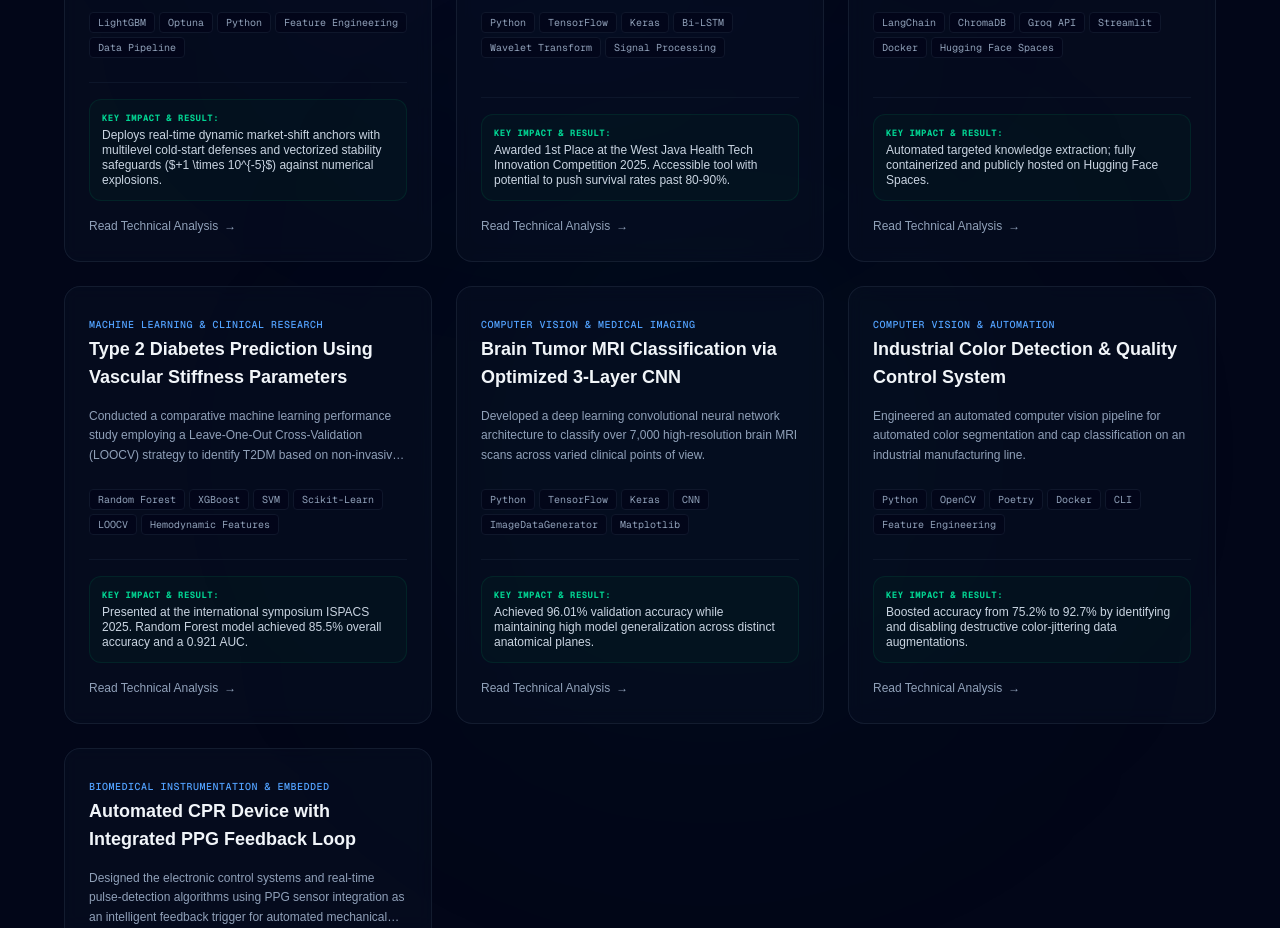
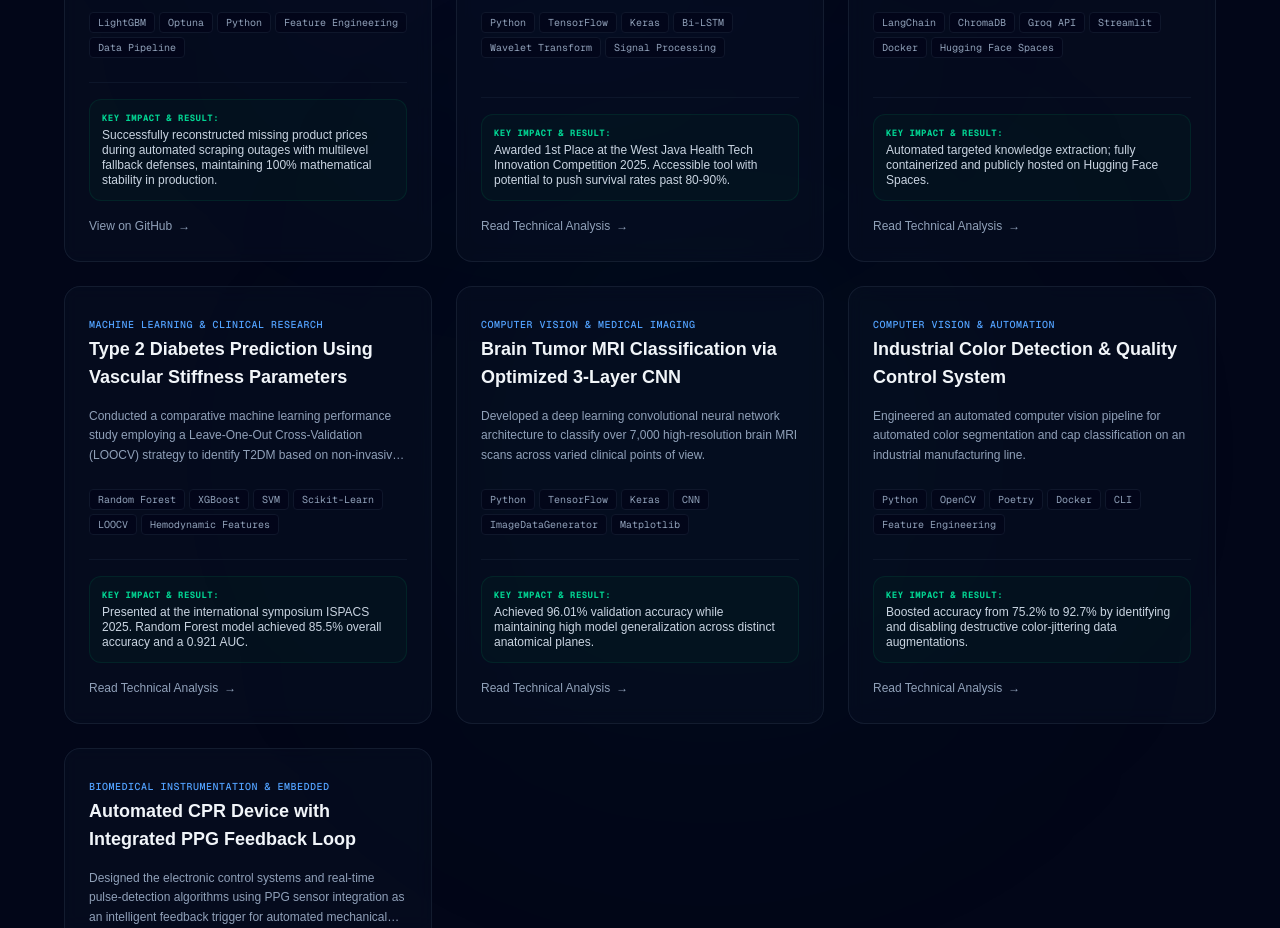
Before and after one commit to wikan1602/portfolio-site, a Next.js app: page /portfolio in a window 1280 px wide. Shown: the part 1040-1968 px from the top of the page. Built offline with nearby package versions, Linux system fonts and the light colour scheme.

Commit message:
feat: update portfolio

```diff
--- a/app/portfolio/page.tsx
+++ b/app/portfolio/page.tsx
@@ -7,7 +7,8 @@ export default function PortfolioPage() {
       description: "Eliminated reliance on external third-party APIs by deploying a localized open-source model (Qwen) on private cloud infrastructure to securely process medical records.",
       category: "Enterprise AI & Infrastructure",
       tags: ["Qwen", "Ollama", "vLLM", "HPE PCAI", "Python"],
-      impact: "Slashed response latency from 3.6s to 1.1s (69% performance lift) while ensuring 100% compliance with strict data privacy regulations."
+      impact: "Slashed response latency from 3.6s to 1.1s (69% performance lift) while ensuring 100% compliance with strict data privacy regulations.",
+      link: "/portfolio/cloud-api-to-local-inference"
     },
     {
       slug: "on-premise-clinical-rag-system",
@@ -15,7 +16,8 @@ export default function PortfolioPage() {
       description: "Engineered a secure Retrieval-Augmented Generation (RAG) pipeline for automated EMR summarization and automated billing analysis without exposing sensitive patient data to external networks.",
       category: "Generative AI & Architecture",
       tags: ["LangChain", "n8n", "PostgreSQL", "C# / .NET Core", "Python"],
-      impact: "Enabled 100% secure, fully on-premise processing of highly confidential hospital documents."
+      impact: "Enabled 100% secure, fully on-premise processing of highly confidential hospital documents.",
+      link: "/portfolio/on-premise-clinical-rag-system"
     },
     {
       slug: "multimodal-mlops-clinical-risk",
@@ -23,7 +25,8 @@ export default function PortfolioPage() {
       description: "Designed a 10-container microservices topology using Apache Airflow chunked DAGs and MLflow to efficiently process multimodal clinical data and prevent system out-of-memory (OOM) failures.",
       category: "MLOps & Data Engineering",
       tags: ["Docker Compose", "Apache Airflow", "MLflow", "FastAPI", "XGBoost", "PostgreSQL"],
-      impact: "Elevated predictive performance from a 0.73 tabular baseline to a 0.9198 multimodal fusion AUC, achieving an elite 90.9% recall."
+      impact: "Elevated predictive performance from a 0.73 tabular baseline to a 0.9198 multimodal fusion AUC, achieving an elite 90.9% recall.",
+      link: "/portfolio/multimodal-mlops-clinical-risk"
     },
     {
       slug: "price-intelligence-anomaly-detection",
@@ -31,7 +34,8 @@ export default function PortfolioPage() {
       description: "Engineered a robust, multi-stage pricing recovery system to accurately reconstruct missing e-commerce data during scraping outages by utilizing cyclical temporal encodings and historical value ratios.",
       category: "Data Science & Production Pipelines",
       tags: ["LightGBM", "Optuna", "Python", "Feature Engineering", "Data Pipeline"],
-      impact: "Deploys real-time dynamic market-shift anchors with multilevel cold-start defenses and vectorized stability safeguards ($+1 \\times 10^{-5}$) against numerical explosions."
+      impact: "Successfully reconstructed missing product prices during automated scraping outages with multilevel fallback defenses, maintaining 100% mathematical stability in production.",
+      link: "https://github.com/wikan1602/mrscraper-price-pipeline" // Ganti dengan URL repo aslimu jika berbeda
     },
     {
       slug: "pah-detection-bi-lstm",
@@ -39,7 +43,8 @@ export default function PortfolioPage() {
       description: "Led the development of an end-to-end signal processing and classification pipeline utilizing Wavelet Scattering Transform and a Bidirectional LSTM network for non-invasive PAH screening.",
       category: "Biosignal & Deep Learning",
       tags: ["Python", "TensorFlow", "Keras", "Bi-LSTM", "Wavelet Transform", "Signal Processing"],
-      impact: "Awarded 1st Place at the West Java Health Tech Innovation Competition 2025. Accessible tool with potential to push survival rates past 80-90%."
+      impact: "Awarded 1st Place at the West Java Health Tech Innovation Competition 2025. Accessible tool with potential to push survival rates past 80-90%.",
+      link: "/portfolio/pah-detection-bi-lstm"
     },
     {
       slug: "thesis-qa-rag-chatbot",
@@ -47,7 +52,8 @@ export default function PortfolioPage() {
       description: "Built an interactive, full-stack chatbot system using natural language queries to seamlessly extract insights and methodologies from a multi-page biomedical thesis.",
       category: "Generative AI & Full-Stack",
       tags: ["LangChain", "ChromaDB", "Groq API", "Streamlit", "Docker", "Hugging Face Spaces"],
-      impact: "Automated targeted knowledge extraction; fully containerized and publicly hosted on Hugging Face Spaces."
+      impact: "Automated targeted knowledge extraction; fully containerized and publicly hosted on Hugging Face Spaces.",
+      link: "/portfolio/thesis-qa-rag-chatbot"
     },
     {
       slug: "diabetes-prediction-hemodynamic",
@@ -55,7 +61,8 @@ export default function PortfolioPage() {
       description: "Conducted a comparative machine learning performance study employing a Leave-One-Out Cross-Validation (LOOCV) strategy to identify T2DM based on non-invasive vascular and hemodynamic parameters.",
       category: "Machine Learning & Clinical Research",
       tags: ["Random Forest", "XGBoost", "SVM", "Scikit-Learn", "LOOCV", "Hemodynamic Features"],
-      impact: "Presented at the international symposium ISPACS 2025. Random Forest model achieved 85.5% overall accuracy and a 0.921 AUC."
+      impact: "Presented at the international symposium ISPACS 2025. Random Forest model achieved 85.5% overall accuracy and a 0.921 AUC.",
+      link: "/portfolio/diabetes-prediction-hemodynamic"
     },
     {
       slug: "brain-tumor-mri-classification",
@@ -63,7 +70,8 @@ export default function PortfolioPage() {
       description: "Developed a deep learning convolutional neural network architecture to classify over 7,000 high-resolution brain MRI scans across varied clinical points of view.",
       category: "Computer Vision & Medical Imaging",
       tags: ["Python", "TensorFlow", "Keras", "CNN", "ImageDataGenerator", "Matplotlib"],
-      impact: "Achieved 96.01% validation accuracy while maintaining high model generalization across distinct anatomical planes."
+      impact: "Achieved 96.01% validation accuracy while maintaining high model generalization across distinct anatomical planes.",
+      link: "/portfolio/brain-tumor-mri-classification"
     },
     {
       slug: "industrial-color-detection",
@@ -71,7 +79,8 @@ export default function PortfolioPage() {
       description: "Engineered an automated computer vision pipeline for automated color segmentation and cap classification on an industrial manufacturing line.",
       category: "Computer Vision & Automation",
       tags: ["Python", "OpenCV", "Poetry", "Docker", "CLI", "Feature Engineering"],
-      impact: "Boosted accuracy from 75.2% to 92.7% by identifying and disabling destructive color-jittering data augmentations."
+      impact: "Boosted accuracy from 75.2% to 92.7% by identifying and disabling destructive color-jittering data augmentations.",
+      link: "/portfolio/industrial-color-detection"
     },
     {
       slug: "automated-cpr-ppg-feedback",
@@ -79,7 +88,8 @@ export default function PortfolioPage() {
       description: "Designed the electronic control systems and real-time pulse-detection algorithms using PPG sensor integration as an intelligent feedback trigger for automated mechanical CPR.",
       category: "Biomedical Instrumentation & Embedded",
       tags: ["Arduino Uno", "Pulse Sensor", "Signal Processing", "Electronic Design", "Embedded C++"],
-      impact: "Enables real-time blood-flow detection to automatically halt mechanical compressions upon pulse return, minimizing internal injury risks."
+      impact: "Enables real-time blood-flow detection to automatically halt mechanical compressions upon pulse return, minimizing internal injury risks.",
+      link: "/portfolio/automated-cpr-ppg-feedback"
     }
   ];
 
@@ -107,7 +117,10 @@ export default function PortfolioPage() {
 
         {/* Project Grid */}
         <div className="grid grid-cols-1 md:grid-cols-2 lg:grid-cols-3 gap-6">
-          {projects.map((project, index) => (
+          {projects.map((project, index) => {
+            const isExternal = project.link.startsWith("http");
+
+            return (
               <div
                 key={index}
                 className="bg-slate-900/30 border border-slate-800/60 p-6 rounded-2xl flex flex-col justify-between hover:border-slate-700/80 hover:bg-slate-900/50 transition-all backdrop-blur-sm group"
@@ -147,16 +160,19 @@ export default function PortfolioPage() {
 
                   {/* Case Study Details Link */}
                   <a
-                  href={`/portfolio/${project.slug}`}
+                    href={project.link}
+                    target={isExternal ? "_blank" : undefined}
+                    rel={isExternal ? "noopener noreferrer" : undefined}
                     className="inline-flex items-center gap-1.5 text-xs font-medium text-slate-400 hover:text-white transition-colors pt-1"
                   >
-                  Read Technical Analysis
+                    {isExternal ? "View on GitHub" : "Read Technical Analysis"}
                     <span className="transform group-hover:translate-x-1 transition-transform">→</span>
                   </a>
                 </div>
 
               </div>
-          ))}
+            );
+          })}
         </div>
 
       </div>
```
Lines whose indentation alone changed are shown as unchanged.
